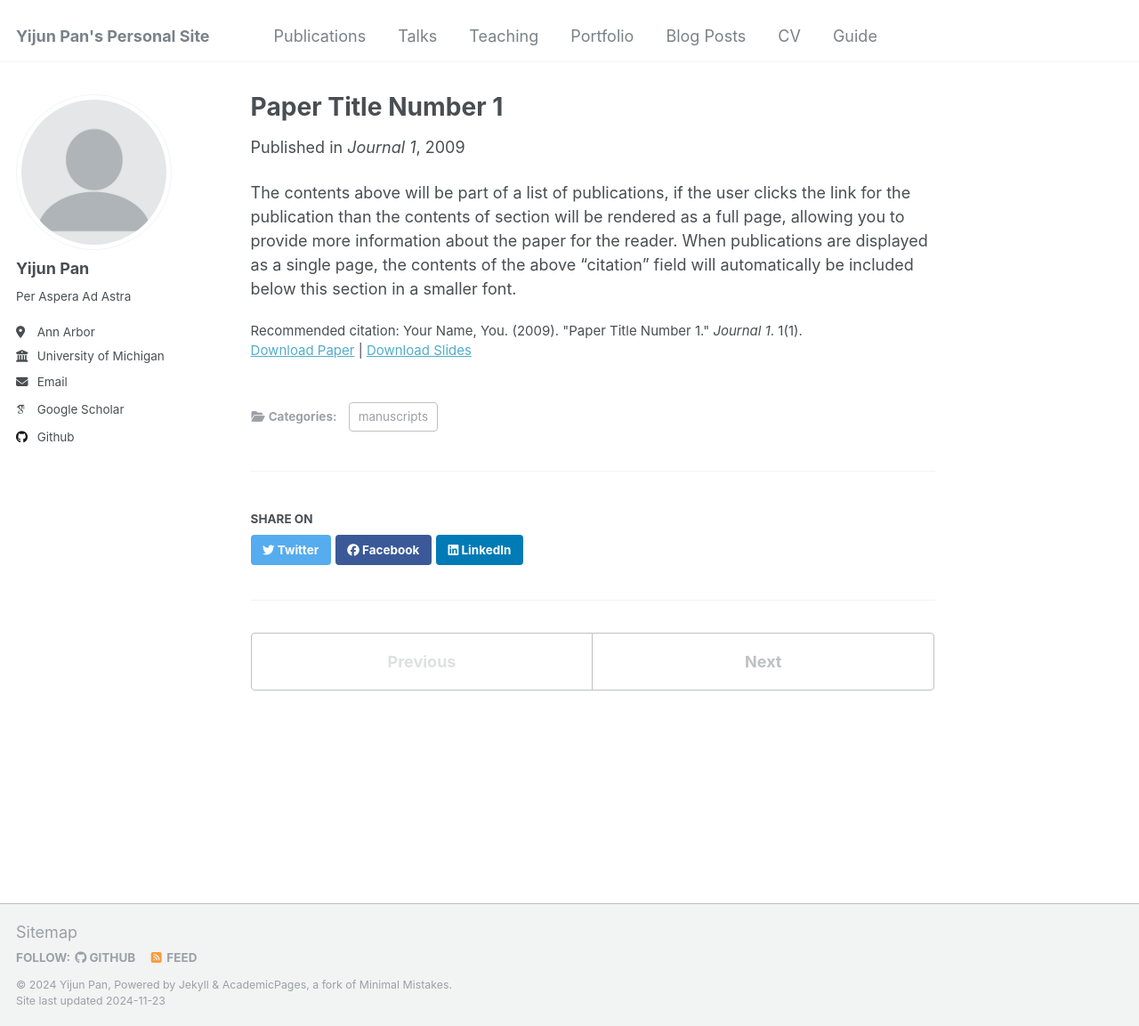
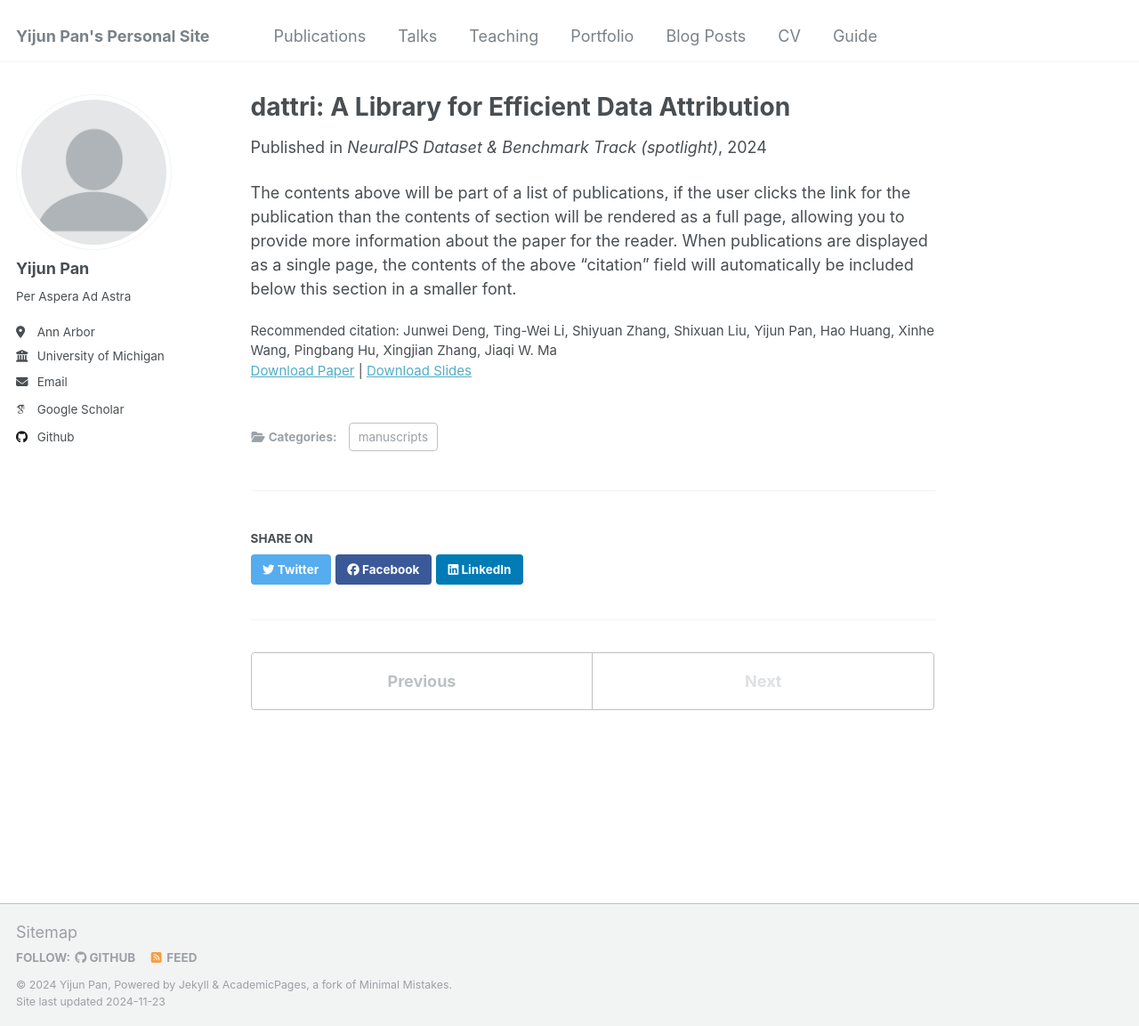
Before and after one commit to charles-pyj/charles-pyj.github.io, a Jekyll site: the page built from _publications/2009-10-01-paper-title-number-1.md, in a window 1280 px wide and 1153 px high. Shown: the whole window at 89% size. Built offline with Jekyll 4.4.1, drawn with Linux system fonts in a browser that asks for light colours; some web fonts are replaced.

Commit message:
Add/Added files

```diff
--- a/_publications/2009-10-01-paper-title-number-1.md
+++ b/_publications/2009-10-01-paper-title-number-1.md
@@ -1,14 +1,14 @@
 ---
-title: "Paper Title Number 1"
+title: "dattri: A Library for Efficient Data Attribution"
 collection: publications
 category: manuscripts
 permalink: /publication/2009-10-01-paper-title-number-1
 excerpt: 'This paper is about the number 1. The number 2 is left for future work.'
-date: 2009-10-01
-venue: 'Journal 1'
+date: 2024-05-01
+venue: 'NeuraIPS Dataset & Benchmark Track (spotlight)'
 slidesurl: 'http://academicpages.github.io/files/slides1.pdf'
-paperurl: 'http://academicpages.github.io/files/paper1.pdf'
-citation: 'Your Name, You. (2009). &quot;Paper Title Number 1.&quot; <i>Journal 1</i>. 1(1).'
+paperurl: 'https://arxiv.org/abs/2410.04555'
+citation: 'Junwei Deng, Ting-Wei Li, Shiyuan Zhang, Shixuan Liu, Yijun Pan, Hao Huang, Xinhe Wang, Pingbang Hu, Xingjian Zhang, Jiaqi W. Ma'
 ---
 
 The contents above will be part of a list of publications, if the user clicks the link for the publication than the contents of section will be rendered as a full page, allowing you to provide more information about the paper for the reader. When publications are displayed as a single page, the contents of the above "citation" field will automatically be included below this section in a smaller font.
```
